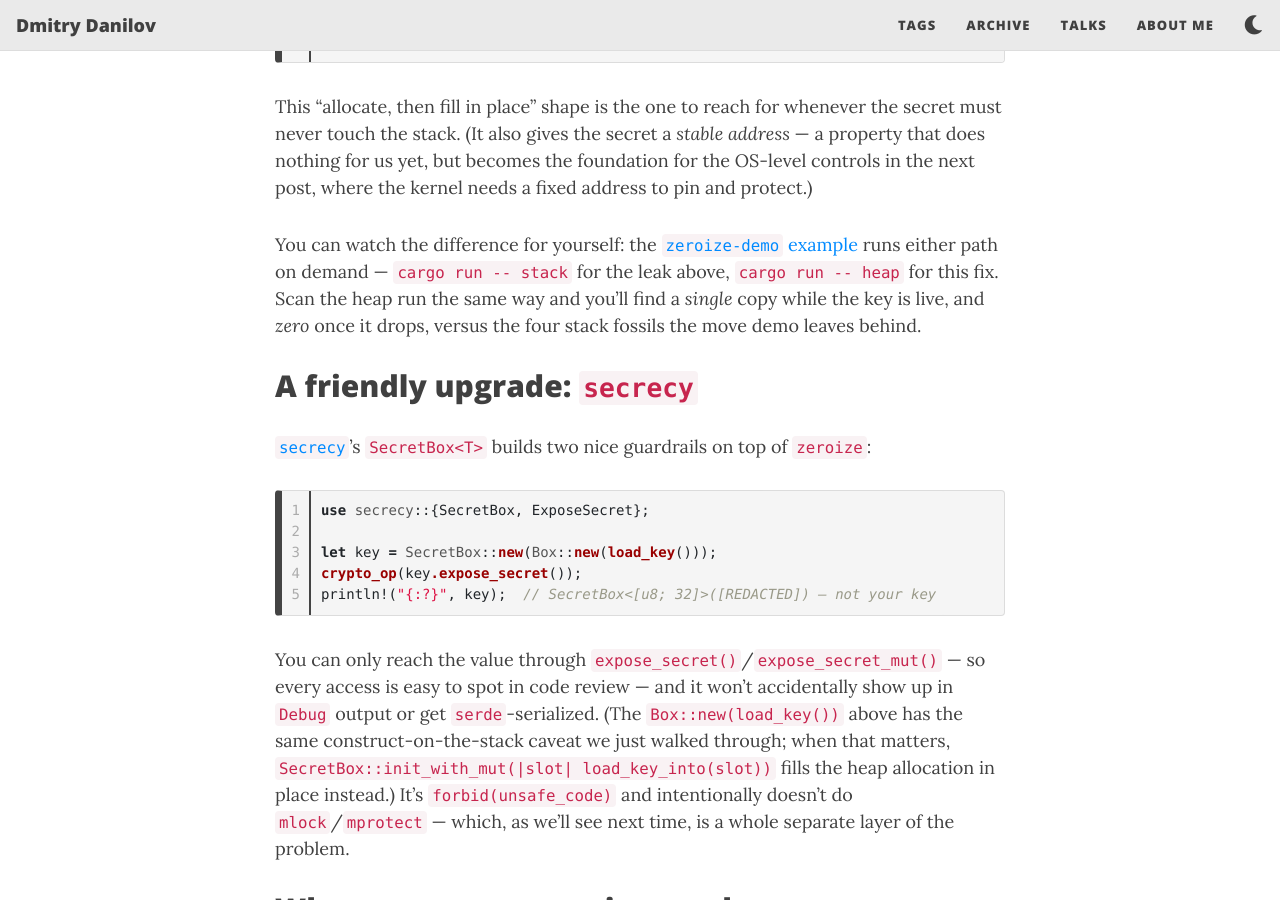
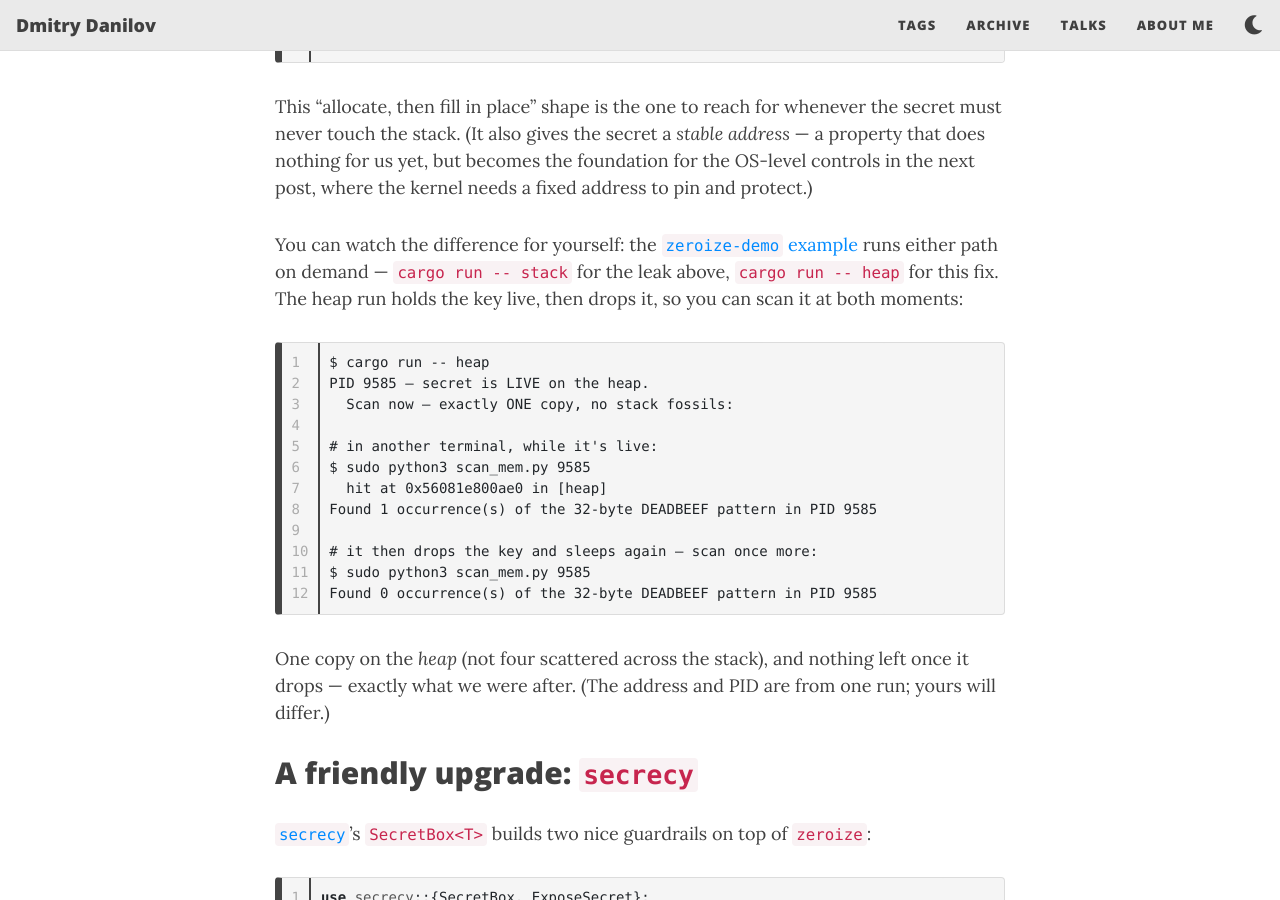
Before and after one commit to f-squirrel/f-squirrel.github.io, a Jekyll site: the page built from _posts/2026-06-22-zeroize.md, in a window 1280 px wide and 900 px high, scrolled down 5540 px. Built offline with Jekyll 4.4.1, drawn with Linux system fonts in a browser that asks for light colours; nearby versions of some CDN libraries; some of the changed text lies outside the part shown.

Commit message:
post: show the heap demo's scan output, mirroring the leak transcript
Part 1 demonstrated the stack leak with a concrete `Found 4 occurrence(s)`
scan, but the heap fix was only asserted in prose. Add the real
`cargo run -- heap` transcript — one copy on the heap while live, zero
after drop — so the contrast is shown, not just claimed.

Claude-Session: https://claude.ai/code/session_01Aei3xPTKzk7xjRgxwwx5Js

````diff
--- a/_posts/2026-06-22-zeroize.md
+++ b/_posts/2026-06-22-zeroize.md
@@ -159,7 +159,24 @@ load_key_into(&mut key);                           // the secret is written stra
 
 This "allocate, then fill in place" shape is the one to reach for whenever the secret must never touch the stack. (It also gives the secret a *stable address* — a property that does nothing for us yet, but becomes the foundation for the OS-level controls in the next post, where the kernel needs a fixed address to pin and protect.)
 
-You can watch the difference for yourself: the [`zeroize-demo` example](https://github.com/f-squirrel/f-squirrel.github.io/blob/master/examples/zeroize-demo/src/main.rs) runs either path on demand — `cargo run -- stack` for the leak above, `cargo run -- heap` for this fix. Scan the heap run the same way and you'll find a *single* copy while the key is live, and *zero* once it drops, versus the four stack fossils the move demo leaves behind.
+You can watch the difference for yourself: the [`zeroize-demo` example](https://github.com/f-squirrel/f-squirrel.github.io/blob/master/examples/zeroize-demo/src/main.rs) runs either path on demand — `cargo run -- stack` for the leak above, `cargo run -- heap` for this fix. The heap run holds the key live, then drops it, so you can scan it at both moments:
+
+```text
+$ cargo run -- heap
+PID 9585 — secret is LIVE on the heap.
+  Scan now — exactly ONE copy, no stack fossils:
+
+# in another terminal, while it's live:
+$ sudo python3 scan_mem.py 9585
+  hit at 0x56081e800ae0 in [heap]
+Found 1 occurrence(s) of the 32-byte DEADBEEF pattern in PID 9585
+
+# it then drops the key and sleeps again — scan once more:
+$ sudo python3 scan_mem.py 9585
+Found 0 occurrence(s) of the 32-byte DEADBEEF pattern in PID 9585
+```
+
+One copy on the *heap* (not four scattered across the stack), and nothing left once it drops — exactly what we were after. (The address and PID are from one run; yours will differ.)
 
 ## A friendly upgrade: `secrecy`
 
````
